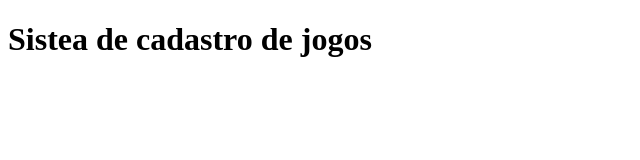
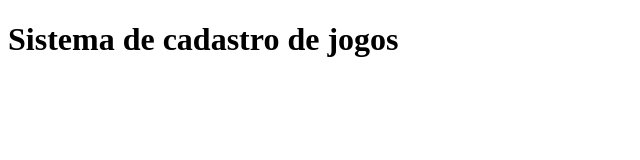
Before and after one commit to jeffexavier/sistema-de-cadastro, a plain HTML site: page index.html in a window 1280 px wide. Shown: the whole page, without its empty margins (0-640 px from the left). Drawn offline with Linux system fonts and the light colour scheme.

Commit message:
Arrumei a palavra sistema no h1

```diff
--- a/index.html
+++ b/index.html
@@ -7,6 +7,6 @@
     <title>Meus Jogos</title>
 </head>
 <body>
-    <h1>Sistea de cadastro de jogos</h1>
+    <h1>Sistema de cadastro de jogos</h1>
 </body>
 </html>
```
